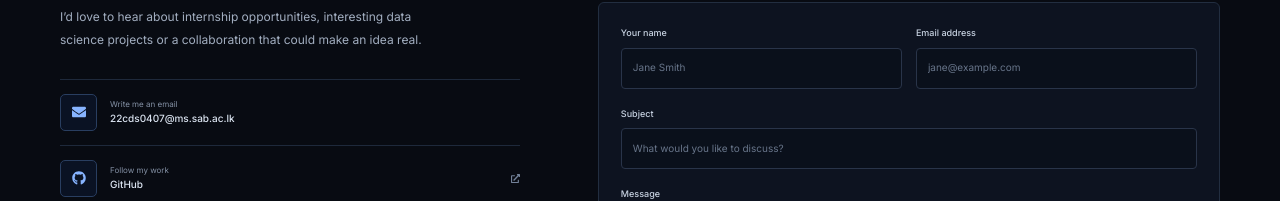
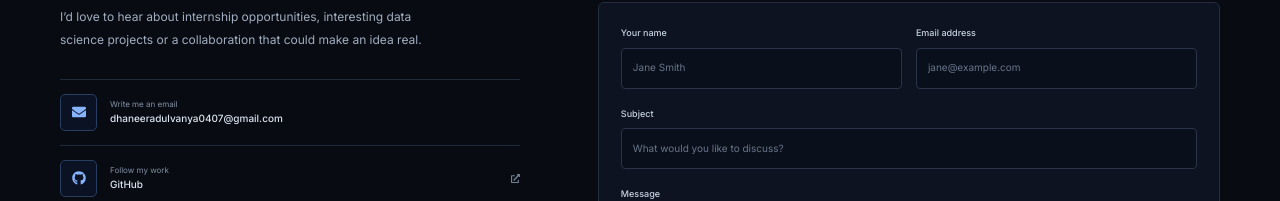
Before and after one commit to DhaneeraDulvanya/portfolio, a React (Vite) app: page / in a window 1280 px wide. Shown: the part 5402-5603 px from the top of the page. Built offline with nearby package versions, Linux system fonts and the light colour scheme.

Commit message:
connect with emailJS

```diff
--- a/src/components/Contact.jsx
+++ b/src/components/Contact.jsx
@@ -3,13 +3,13 @@ import { FaArrowRight, FaExternalLinkAlt, FaEnvelope, FaGithub, FaLinkedin } fro
 import emailjs from '@emailjs/browser'
 
 const emailJsConfig = {
-  serviceId: 'YOUR_EMAILJS_SERVICE_ID',
-  templateId: 'YOUR_EMAILJS_TEMPLATE_ID',
-  publicKey: 'YOUR_EMAILJS_PUBLIC_KEY',
+  serviceId: 'service_ena07yv',
+  templateId: 'template_mwcenhb',
+  publicKey: 'yP_HfFyjDVtRWmq6d',
 }
 
 const contactLinks = [
-  { icon: FaEnvelope, eyebrow: 'Write me an email', label: '22cds0407@ms.sab.ac.lk', href: 'mailto:22cds0407@ms.sab.ac.lk' },
+  { icon: FaEnvelope, eyebrow: 'Write me an email', label: 'dhaneeradulvanya0407@gmail.com', href: 'mailto:dhaneeradulvanya0407@gmail.com' },
   { icon: FaGithub, eyebrow: 'Follow my work', label: 'GitHub', href: 'https://github.com/DhaneeraDulvanya' },
   { icon: FaLinkedin, eyebrow: 'Let’s connect', label: 'LinkedIn', href: 'https://www.linkedin.com/in/dhaneera-dulvanya/' },
 ]
```
